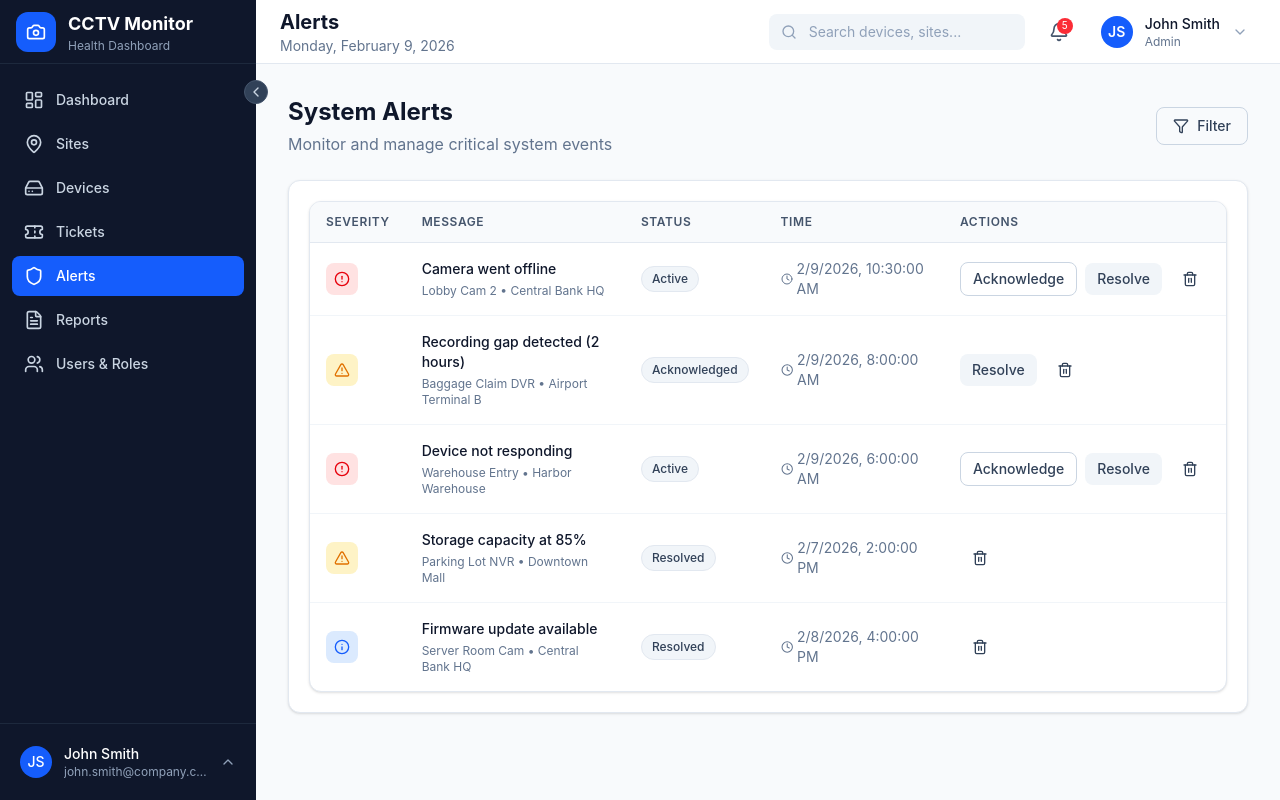
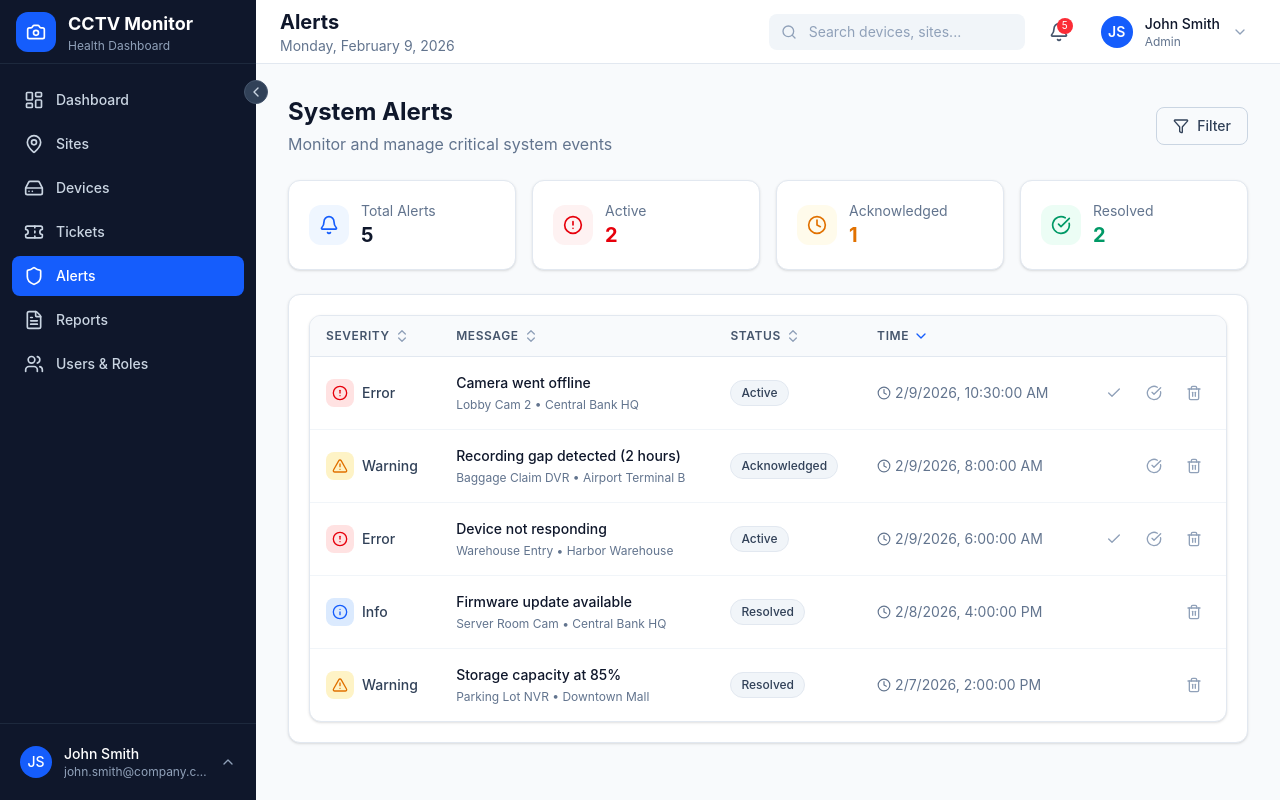
Before and after one commit to mananmaheshwari1702/CCTV-Health-Monitor, a React (Vite) app: page /alerts in a window 1280 px wide. Built offline with nearby package versions, Linux system fonts and the light colour scheme.

Commit message:
UI bug fix

```diff
--- a/src/pages/Alerts.tsx
+++ b/src/pages/Alerts.tsx
@@ -5,7 +5,10 @@ import {
     Info,
     Filter,
     Clock,
-    Trash2
+    Trash2,
+    Bell,
+    Check,
+    CheckCircle
 } from 'lucide-react';
 import { Card, CardBody, Table, Pagination, Badge, Button, Select, SearchInput, ConfirmModal } from '../components/ui';
 import { useAlerts } from '../context/DataContext';
@@ -19,6 +22,8 @@ export function Alerts() {
     const [statusFilter, setStatusFilter] = useState<string>('all');
     const [showFilters, setShowFilters] = useState(false);
     const [currentPage, setCurrentPage] = useState(1);
+    const [sortColumn, setSortColumn] = useState<string>('timestamp');
+    const [sortDirection, setSortDirection] = useState<'asc' | 'desc'>('desc');
     const [deleteConfirm, setDeleteConfirm] = useState<{ isOpen: boolean; id: string }>({ isOpen: false, id: '' });
 
     const ITEMS_PER_PAGE = 10;
@@ -29,7 +34,7 @@ export function Alerts() {
     };
 
     const filteredAlerts = useMemo(() => {
-        return alerts.filter(alert => {
+        let result = alerts.filter(alert => {
             const matchesSearch =
                 alert.message.toLowerCase().includes(searchTerm.toLowerCase()) ||
                 alert.deviceName.toLowerCase().includes(searchTerm.toLowerCase()) ||
@@ -40,7 +45,41 @@ export function Alerts() {
 
             return matchesSearch && matchesType && matchesStatus;
         });
-    }, [alerts, searchTerm, typeFilter, statusFilter]);
+
+        result.sort((a, b) => {
+            if (sortColumn === 'timestamp') {
+                const aTime = new Date(a.timestamp).getTime();
+                const bTime = new Date(b.timestamp).getTime();
+                return sortDirection === 'asc' ? aTime - bTime : bTime - aTime;
+            }
+
+            const aVal = String(a[sortColumn as keyof Alert] ?? '');
+            const bVal = String(b[sortColumn as keyof Alert] ?? '');
+            const cmp = aVal.localeCompare(bVal);
+            return sortDirection === 'asc' ? cmp : -cmp;
+        });
+
+        return result;
+    }, [alerts, searchTerm, typeFilter, statusFilter, sortColumn, sortDirection]);
+
+    const handleSort = (column: string) => {
+        if (sortColumn === column) {
+            setSortDirection((d) => (d === 'asc' ? 'desc' : 'asc'));
+        } else {
+            setSortColumn(column);
+            setSortDirection('asc');
+        }
+    };
+
+    const statusCounts = useMemo(() => {
+        const counts = { total: filteredAlerts.length, active: 0, acknowledged: 0, resolved: 0 };
+        filteredAlerts.forEach((a) => {
+            if (a.status === 'active') counts.active++;
+            else if (a.status === 'acknowledged') counts.acknowledged++;
+            else if (a.status === 'resolved') counts.resolved++;
+        });
+        return counts;
+    }, [filteredAlerts]);
 
     const totalPages = Math.ceil(filteredAlerts.length / ITEMS_PER_PAGE);
     const paginatedAlerts = filteredAlerts.slice(
@@ -59,16 +98,20 @@ export function Alerts() {
         {
             key: 'type' as keyof Alert,
             header: 'Severity',
+            sortable: true,
             render: (alert: Alert) => {
                 const config = {
-                    error: { icon: AlertCircle, color: 'text-red-600', bg: 'bg-red-100 dark:bg-red-900/30' },
-                    warning: { icon: AlertTriangle, color: 'text-amber-600', bg: 'bg-amber-100 dark:bg-amber-900/30' },
-                    info: { icon: Info, color: 'text-blue-600', bg: 'bg-blue-100 dark:bg-blue-900/30' }
+                    error: { icon: AlertCircle, color: 'text-red-600', bg: 'bg-red-100 dark:bg-red-900/30', label: 'Error' },
+                    warning: { icon: AlertTriangle, color: 'text-amber-600', bg: 'bg-amber-100 dark:bg-amber-900/30', label: 'Warning' },
+                    info: { icon: Info, color: 'text-blue-600', bg: 'bg-blue-100 dark:bg-blue-900/30', label: 'Info' }
                 }[alert.type];
                 const Icon = config.icon;
                 return (
-                    <div className={`p-2 rounded-lg inline-flex items-center justify-center ${config.bg}`}>
-                        <Icon className={`w-4 h-4 ${config.color}`} />
+                    <div className="flex items-center gap-2 text-slate-700 dark:text-slate-300">
+                        <div className={`p-1.5 rounded-lg inline-flex items-center justify-center ${config.bg}`}>
+                            <Icon className={`w-4 h-4 ${config.color}`} />
+                        </div>
+                        <span className="text-sm font-medium">{config.label}</span>
                     </div>
                 );
             }
@@ -76,6 +119,7 @@ export function Alerts() {
         {
             key: 'message' as keyof Alert,
             header: 'Message',
+            sortable: true,
             render: (alert: Alert) => (
                 <div>
                     <div className="font-medium text-slate-900 dark:text-slate-100">{alert.message}</div>
@@ -88,6 +132,7 @@ export function Alerts() {
         {
             key: 'status' as keyof Alert,
             header: 'Status',
+            sortable: true,
             render: (alert: Alert) => {
                 const styles = {
                     active: 'bg-red-100 text-red-700 dark:bg-red-900/50 dark:text-red-300',
@@ -104,6 +149,7 @@ export function Alerts() {
         {
             key: 'timestamp' as keyof Alert,
             header: 'Time',
+            sortable: true,
             render: (alert: Alert) => (
                 <div className="flex items-center gap-1 text-slate-500 dark:text-slate-400 text-sm">
                     <Clock className="w-3.5 h-3.5" />
@@ -113,43 +159,43 @@ export function Alerts() {
         },
         {
             key: 'actions',
-            header: 'Actions',
+            header: '',
+            align: 'right' as const,
             render: (alert: Alert) => (
-                <div className="flex items-center gap-2">
+                <div className="flex justify-end gap-2">
                     {alert.status === 'active' && (
                         <PermissionGuard requiredRole={['admin', 'manager', 'technician']}>
-                            <Button
-                                variant="outline"
-                                size="sm"
+                            <button
+                                className="p-2 hover:bg-amber-50 dark:hover:bg-amber-900/20 rounded-lg transition-colors group"
                                 onClick={(e) => { e.stopPropagation(); handleAction(alert.id, 'acknowledge'); }}
+                                title="Acknowledge Alert"
                             >
-                                Acknowledge
-                            </Button>
+                                <Check className="w-4 h-4 text-slate-400 group-hover:text-amber-600 dark:text-slate-500 dark:group-hover:text-amber-400" />
+                            </button>
                         </PermissionGuard>
                     )}
                     {alert.status !== 'resolved' && (
                         <PermissionGuard requiredRole={['admin', 'manager', 'technician']}>
-                            <Button
-                                variant="secondary"
-                                size="sm"
+                            <button
+                                className="p-2 hover:bg-emerald-50 dark:hover:bg-emerald-900/20 rounded-lg transition-colors group"
                                 onClick={(e) => { e.stopPropagation(); handleAction(alert.id, 'resolve'); }}
+                                title="Resolve Alert"
                             >
-                                Resolve
-                            </Button>
+                                <CheckCircle className="w-4 h-4 text-slate-400 group-hover:text-emerald-600 dark:text-slate-500 dark:group-hover:text-emerald-400" />
+                            </button>
                         </PermissionGuard>
                     )}
                     <PermissionGuard requiredRole={['admin']}>
-                        <Button
-                            variant="ghost"
-                            size="sm"
-                            className="text-slate-400 hover:text-red-500"
+                        <button
+                            className="p-2 hover:bg-red-50 dark:hover:bg-red-900/20 rounded-lg transition-colors group"
                             onClick={(e) => {
                                 e.stopPropagation();
                                 setDeleteConfirm({ isOpen: true, id: alert.id });
                             }}
+                            title="Delete Alert"
                         >
-                            <Trash2 className="w-4 h-4" />
-                        </Button>
+                            <Trash2 className="w-4 h-4 text-slate-400 group-hover:text-red-500 dark:text-slate-500 dark:group-hover:text-red-400" />
+                        </button>
                     </PermissionGuard>
                 </div>
             )
@@ -172,6 +218,62 @@ export function Alerts() {
                         Filter
                     </Button>
                 </div>
+            </div>
+
+            {/* Status Summary Cards */}
+            <div className="grid grid-cols-2 md:grid-cols-4 gap-4">
+                <Card>
+                    <CardBody>
+                        <div className="flex items-center gap-3">
+                            <div className="p-2.5 bg-blue-50 dark:bg-blue-900/30 rounded-xl">
+                                <Bell className="w-5 h-5 text-blue-600 dark:text-blue-400" />
+                            </div>
+                            <div>
+                                <p className="text-sm text-slate-500 dark:text-slate-400">Total Alerts</p>
+                                <p className="text-xl font-bold text-slate-900 dark:text-white">{statusCounts.total}</p>
+                            </div>
+                        </div>
+                    </CardBody>
+                </Card>
+                <Card>
+                    <CardBody>
+                        <div className="flex items-center gap-3">
+                            <div className="p-2.5 bg-red-50 dark:bg-red-900/30 rounded-xl">
+                                <AlertCircle className="w-5 h-5 text-red-600 dark:text-red-400" />
+                            </div>
+                            <div>
+                                <p className="text-sm text-slate-500 dark:text-slate-400">Active</p>
+                                <p className="text-xl font-bold text-red-600 dark:text-red-400">{statusCounts.active}</p>
+                            </div>
+                        </div>
+                    </CardBody>
+                </Card>
+                <Card>
+                    <CardBody>
+                        <div className="flex items-center gap-3">
+                            <div className="p-2.5 bg-amber-50 dark:bg-amber-900/30 rounded-xl">
+                                <Clock className="w-5 h-5 text-amber-600 dark:text-amber-400" />
+                            </div>
+                            <div>
+                                <p className="text-sm text-slate-500 dark:text-slate-400">Acknowledged</p>
+                                <p className="text-xl font-bold text-amber-600 dark:text-amber-400">{statusCounts.acknowledged}</p>
+                            </div>
+                        </div>
+                    </CardBody>
+                </Card>
+                <Card>
+                    <CardBody>
+                        <div className="flex items-center gap-3">
+                            <div className="p-2.5 bg-emerald-50 dark:bg-emerald-900/30 rounded-xl">
+                                <CheckCircle className="w-5 h-5 text-emerald-600 dark:text-emerald-400" />
+                            </div>
+                            <div>
+                                <p className="text-sm text-slate-500 dark:text-slate-400">Resolved</p>
+                                <p className="text-xl font-bold text-emerald-600 dark:text-emerald-400">{statusCounts.resolved}</p>
+                            </div>
+                        </div>
+                    </CardBody>
+                </Card>
             </div>
 
             {/* Filters */}
@@ -199,7 +301,7 @@ export function Alerts() {
                             />
                         </div>
                         <div className="min-w-[140px]">
-                            <label className="block text-sm font-medium mb-1 text-slate-700 dark:text-slate-300">Type</label>
+                            <label className="block text-sm font-medium mb-1 text-slate-700 dark:text-slate-300">Severity</label>
                             <Select
                                 value={typeFilter}
                                 onChange={(e) => setTypeFilter(e.target.value)}
@@ -221,6 +323,9 @@ export function Alerts() {
                         data={paginatedAlerts}
                         columns={columns}
                         keyExtractor={(item) => item.id}
+                        sortColumn={sortColumn}
+                        sortDirection={sortDirection}
+                        onSort={handleSort}
                         emptyMessage="No alerts found matching your criteria."
                     />
                 </CardBody>
```
Also changed, not shown: src/pages/Users.tsx (+58 -10 lines).
